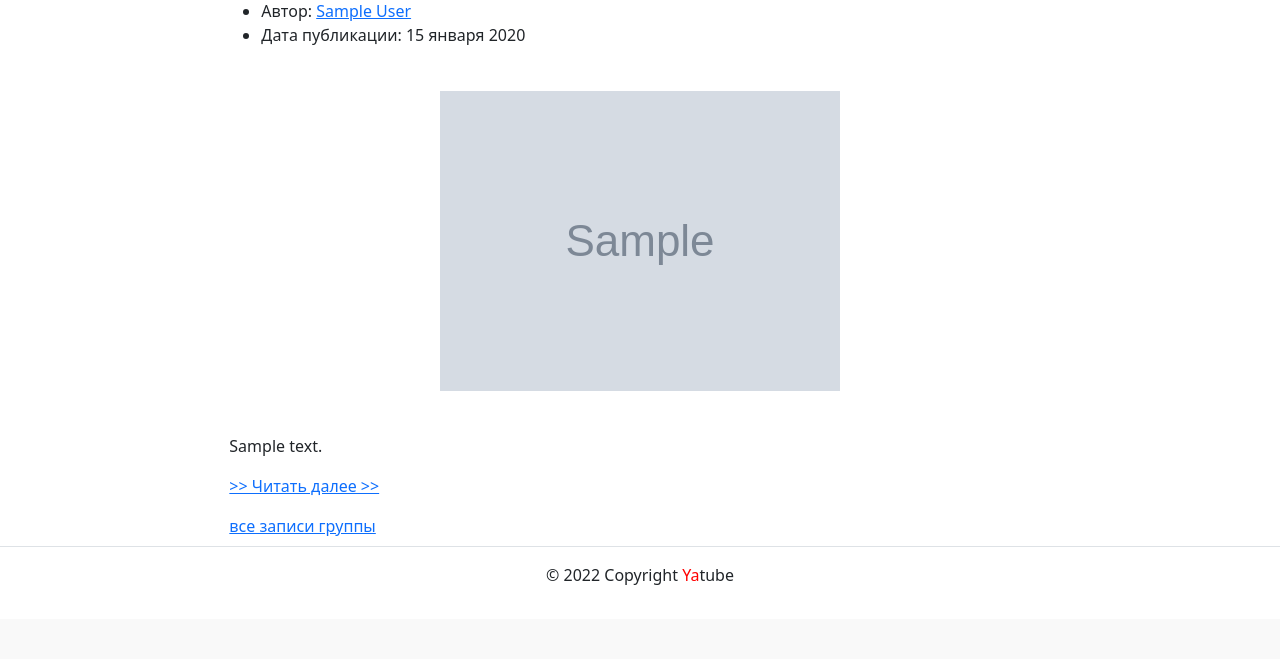
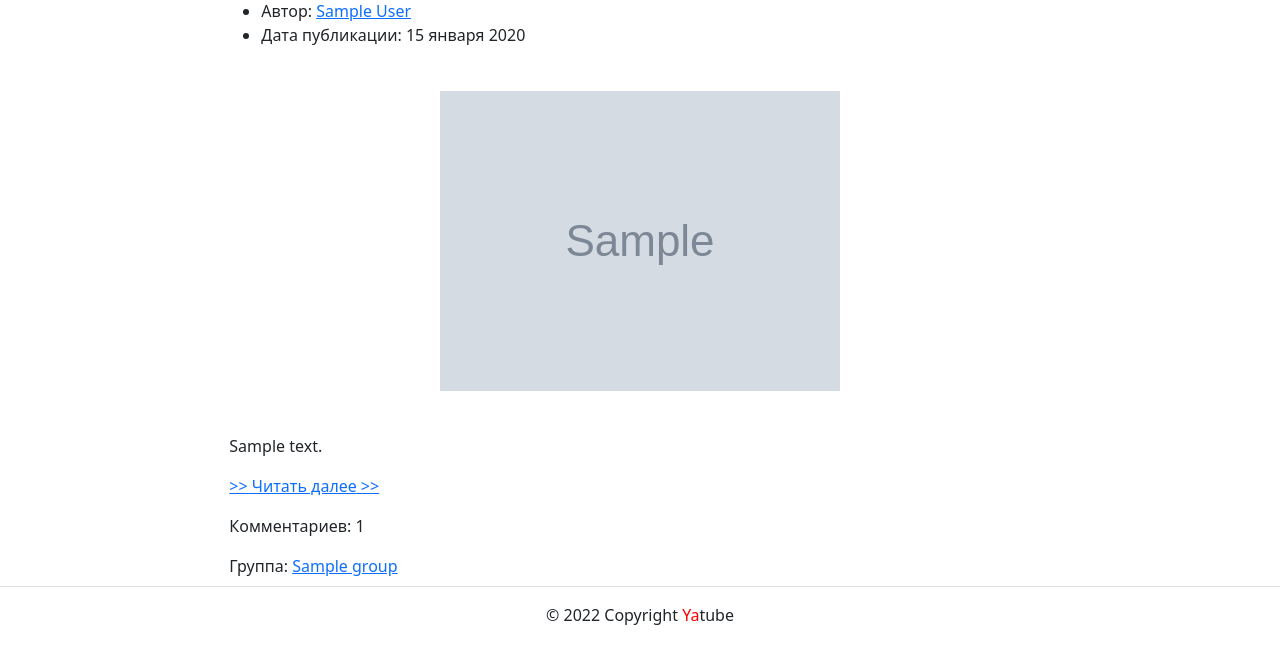
Before and after one commit to Alex-Kkk/quotesXcollection, a Django app: page /follow/ in a window 1280 px wide. Shown: the part 195-854 px from the top of the page. Before the commit the page ends 780 px from the top, so only its background shows below. Run offline with Django 3.2, Linux system fonts and the light colour scheme; a user stored in the database is signed in; tables that the repository leaves empty hold one stand-in row (values such as "Sample post"); grey boxes marked "Sample" are stand-in pictures; some libraries are stand-ins or nearby versions.

Commit message:
ready for prod

```diff
--- a/yatube/templates/posts/includes/post_card.html
+++ b/yatube/templates/posts/includes/post_card.html
@@ -10,12 +10,17 @@
     <img class="card-img my-2" src="{{ im.url }}" width="960" height="339" style="object-fit: none">
   {% endthumbnail %}
   <p>
-    {{ post.text|linebreaks|truncatewords:100 }}
-    <a href="{% url 'posts:post_detail' post.id %}">>> Читать далее >></a>
+    {{ post.text|linebreaks|truncatewords:100 }}<a href="{% url 'posts:post_detail' post.id %}">>> Читать далее >></a>
+  </p>
+  <p>
+    {% if post.comments.count %}
+      Комментариев: {{ post.comments.count }}
+    {% endif %}
   </p>
   {% if post.group and not group %}
+  Группа:
   <a href="{% url 'posts:group_list' post.group.slug %}">
-    все записи группы
+    {{post.group.title}}
   </a>
   {% endif %}
 </article>
--- a/yatube/yatube/settings.py
+++ b/yatube/yatube/settings.py
@@ -4,7 +4,7 @@ BASE_DIR = os.path.dirname(os.path.dirname(os.path.abspath(__file__)))
 
 SECRET_KEY = '1@o!)2twzx2f)f%_ggp9qmrb=2#x0mdh*gor_m)fzor+6q&i&t'
 
-DEBUG = True
+DEBUG = False
 
 ALLOWED_HOSTS = [
     'localhost',
```
Also changed, not shown: yatube/posts/views.py (line endings or trailing spaces), 1 other file.
